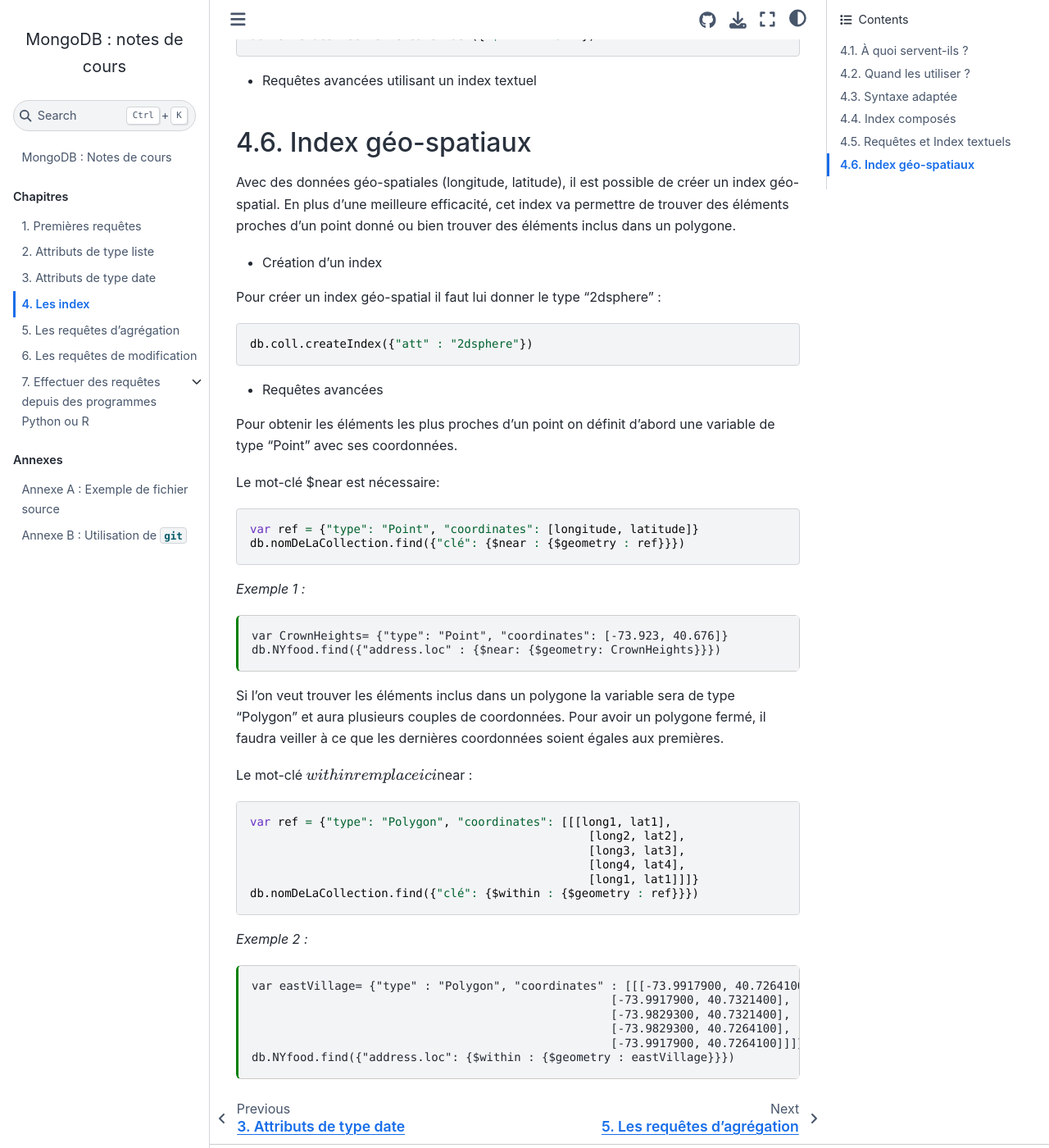
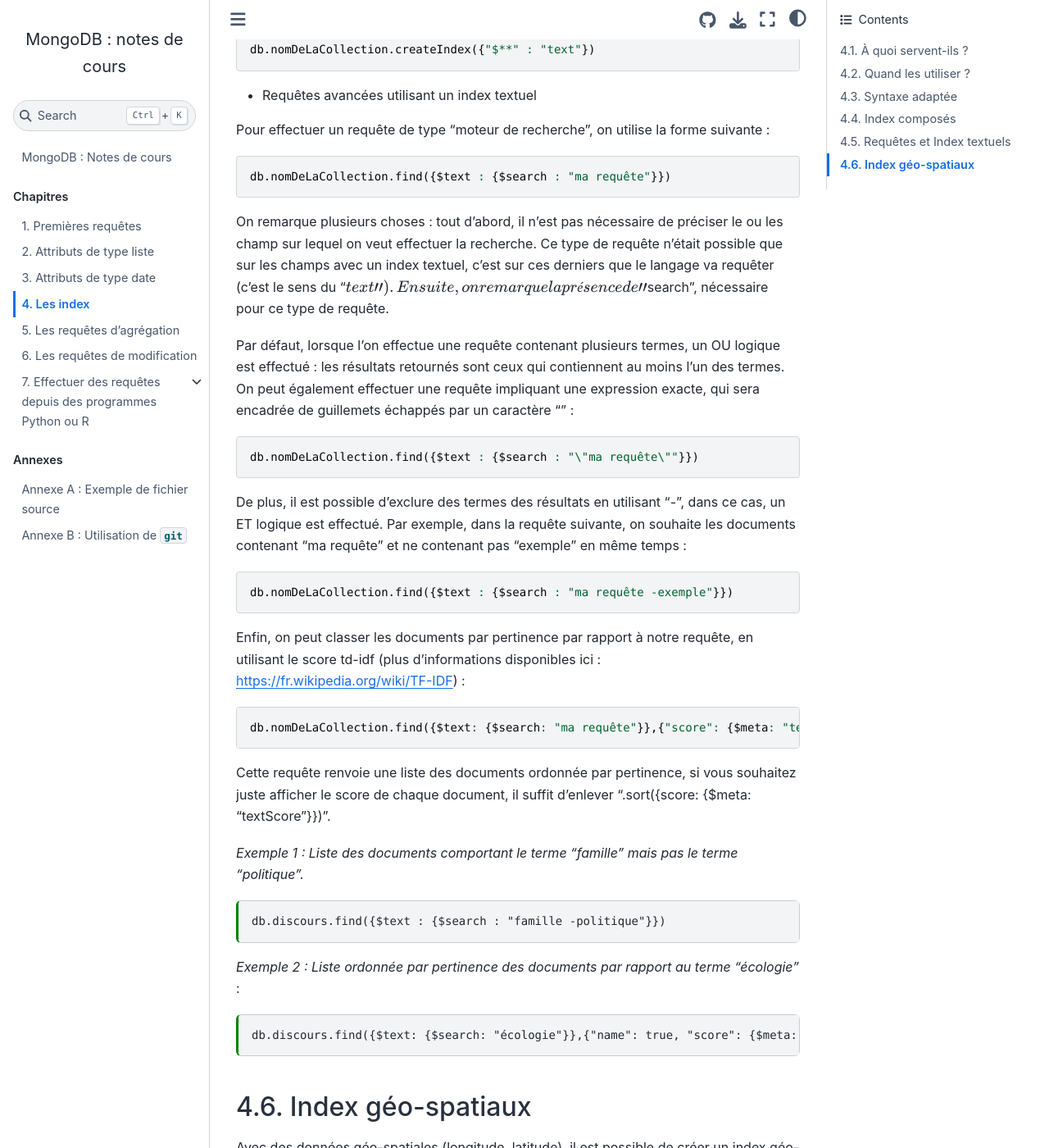
Before and after one commit to rtavenar/mongo_book, a Jupyter Book: the page built from content/04_index.md, in a window 1280 px wide and 1400 px high, scrolled down 4951 px. Shown: the whole window at 82% size. Built offline with Jupyter Book 1.0.4 settings and Sphinx 7.4.7 and the Sphinx Book theme 1.1.4, drawn with Linux system fonts in a browser that asks for light colours; some of the changed text lies outside the part shown.

Commit message:
Update 04_index.md

````diff
--- a/content/04_index.md
+++ b/content/04_index.md
@@ -184,6 +185,45 @@ db.nomDeLaCollection.createIndex({"$**" : "text"})
 
 * Requêtes avancées utilisant un index textuel
 
+Pour effectuer un requête de type "moteur de recherche", on utilise la forme suivante :
+
+```javascript
+db.nomDeLaCollection.find({$text : {$search : "ma requête"}})
+```
+
+On remarque plusieurs choses : tout d'abord, il n'est pas nécessaire de préciser le ou les champ sur lequel on veut effectuer la recherche. Ce type de requête n'était possible que sur les champs avec un index textuel, c'est sur ces derniers que le langage va requêter (c'est le sens du "$text"). Ensuite, on remarque la présence de "$search", nécessaire pour ce type de requête.
+
+Par défaut, lorsque l’on effectue une requête contenant plusieurs termes, un OU logique est effectué : les résultats retournés sont ceux qui contiennent au moins l’un des termes. On peut également effectuer une requête impliquant une expression exacte, qui sera encadrée de guillemets échappés par un caractère "\" :
+
+```javascript
+db.nomDeLaCollection.find({$text : {$search : "\"ma requête\""}})
+```
+
+De plus, il est possible d'exclure des termes des résultats en utilisant "-", dans ce cas, un ET logique est effectué. Par exemple, dans la requête suivante, on souhaite les documents contenant "ma requête" et ne contenant pas "exemple" en même temps :
+
+```javascript
+db.nomDeLaCollection.find({$text : {$search : "ma requête -exemple"}})
+```
+
+Enfin, on peut classer les documents par pertinence par rapport à notre requête, en utilisant le score td-idf (plus d'informations disponibles ici : https://fr.wikipedia.org/wiki/TF-IDF) :
+
+```javascript
+db.nomDeLaCollection.find({$text: {$search: "ma requête"}},{"score": {$meta: "textScore"}}).sort({score: {$meta: "textScore"}})
+```
+
+Cette requête renvoie une liste des documents ordonnée par pertinence, si vous souhaitez juste afficher le score de chaque document, il suffit d'enlever ".sort({score: {$meta: "textScore"}})".
+
+_Exemple 1 : Liste des documents comportant le terme "famille" mais pas le terme "politique"._
+
+```{code-cell}
+db.discours.find({$text : {$search : "famille -politique"}})
+```
+
+_Exemple 2 : Liste ordonnée par pertinence des documents par rapport au terme "écologie"_ :
+
+```{code-cell}
+db.discours.find({$text: {$search: "écologie"}},{"name": true, "score": {$meta: "textScore"}}).sort({score: {$meta: "textScore"}})
+```
 
 ## Index géo-spatiaux
 
````
Also changed, not shown: other parts of content/04_index.md (+3 -1 lines).
